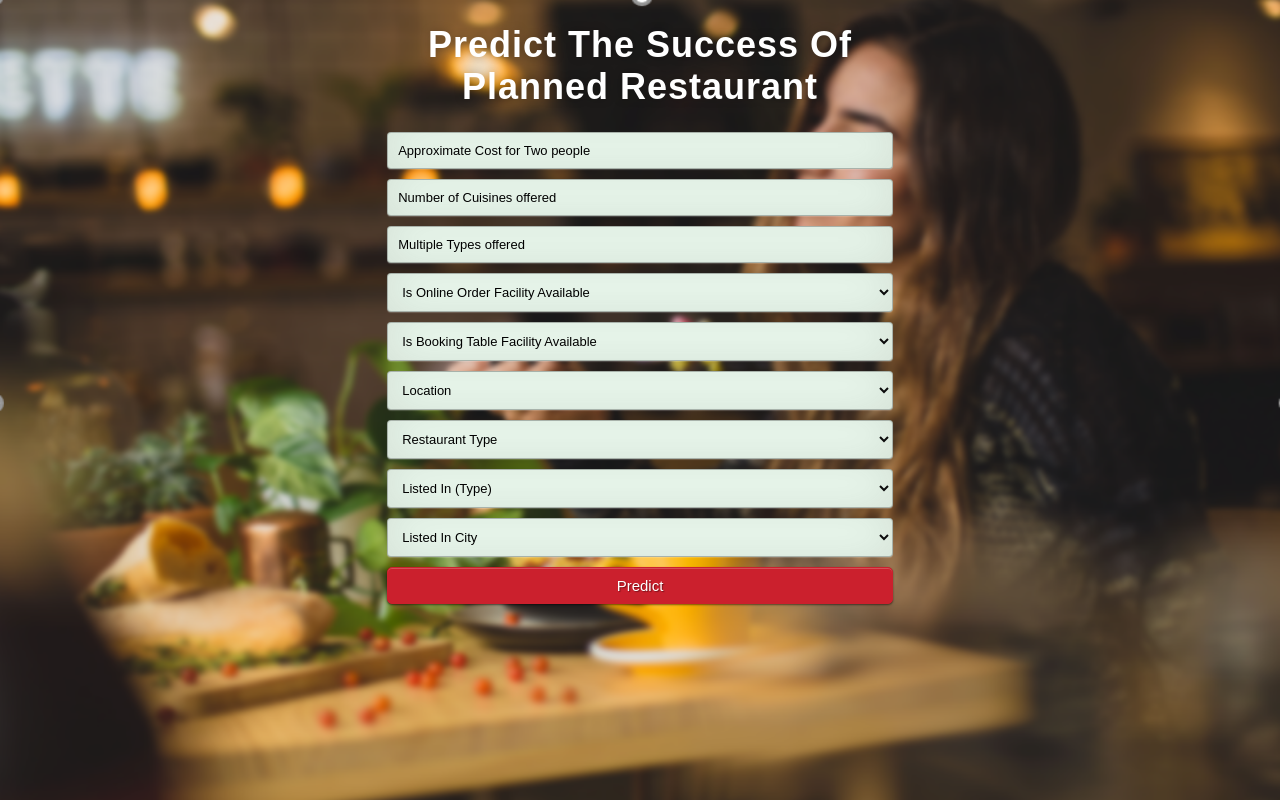
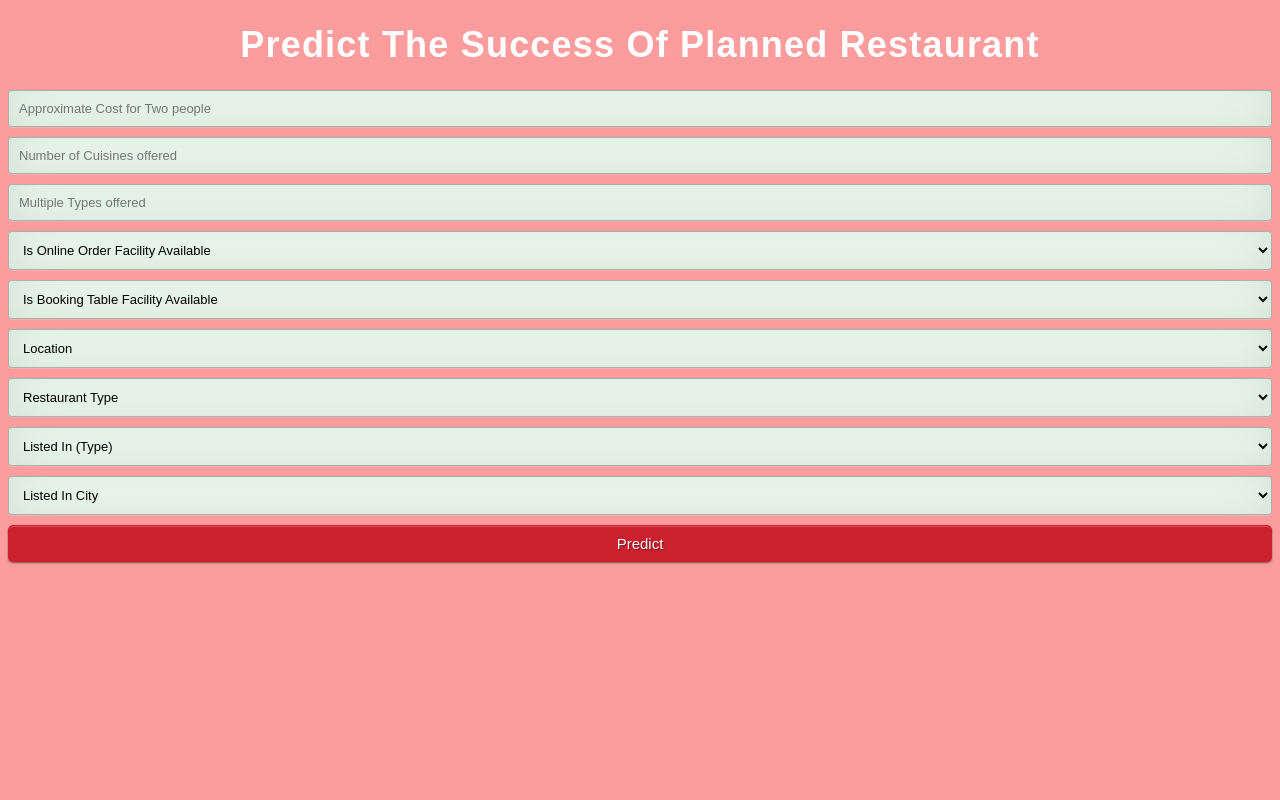
Before and after one commit to Raj120312/Reliable-Restaurant, a Flask app: page /predict_success_of_resto in a window 1280 px wide. Run offline with Flask 2, Linux system fonts and the light colour scheme; parts of the project's set-up code (start-up, migrations or seed data) failed here and were passed over.

Commit message:
Update predict_success_of_resto.html
final

```diff
--- a/template/predict_success_of_resto.html
+++ b/template/predict_success_of_resto.html
@@ -6,46 +6,19 @@
     <meta name="viewport" content="width=device-width, initial-scale=1.0">
 
   <title>Predict the Success</title>
-  <link href='https://fonts.googleapis.com/css?family=Pacifico' rel='stylesheet' type='text/css'>
-<link href='https://fonts.googleapis.com/css?family=Arimo' rel='stylesheet' type='text/css'>
-<link href='https://fonts.googleapis.com/css?family=Hind:300' rel='stylesheet' type='text/css'>
-<link href='https://fonts.googleapis.com/css?family=Open+Sans+Condensed:300' rel='stylesheet' type='text/css'>
+
 <link rel="stylesheet" href="./static/style_success_prediction.css" type = 'text/css'>
 </head>
 
 <body>
-<style>
-
-body {
-  background-image: url("./static/bg2.PNG");
-  background-repeat: no-repeat;
-  background-size: 100% 100%;
-  background-position: center center;
-  background-attachment: fixed;
 
 
-
-    }
-::placeholder {
-  color: black;
-  opacity: 1; /* Firefox */
-}
-
-
-</style>
-
-
-
-
-
-
-<!--<h1>Predict The Success Of Zomato Restaurant</h1> -->
- <div class="login">
+ <div class="form1">
 
      <h1>Predict The Success Of Planned Restaurant</h1>
 
      <!-- Main Input For Receiving Query to our ML -->
-   <center> <form action="/predict_success_of_resto" method="post" >
+    <form action="/predict_success_of_resto" method="post" >
 
        <input type="number" min="0" max="10000" name="approx_cost_for_two_people" title="Enter the Average of Approximate cost for two people" placeholder="Approximate Cost for Two people"  required="required" />
 
@@ -202,9 +175,9 @@ body {
 
 
    <br>
-   <br>
+
    {{ success }}
-   </form></center>
+   </form>
 
      </div>
 
```
